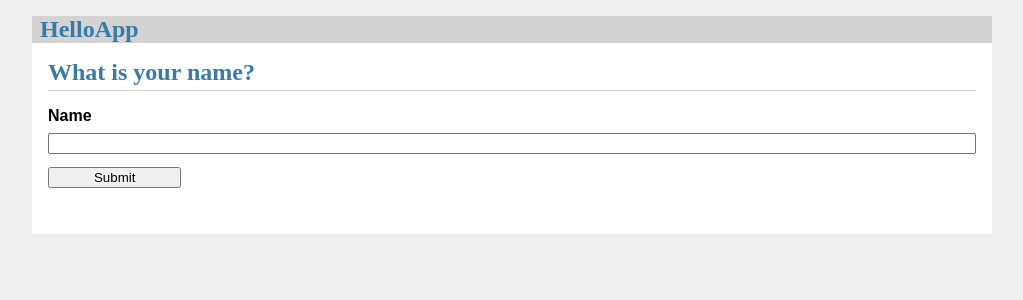
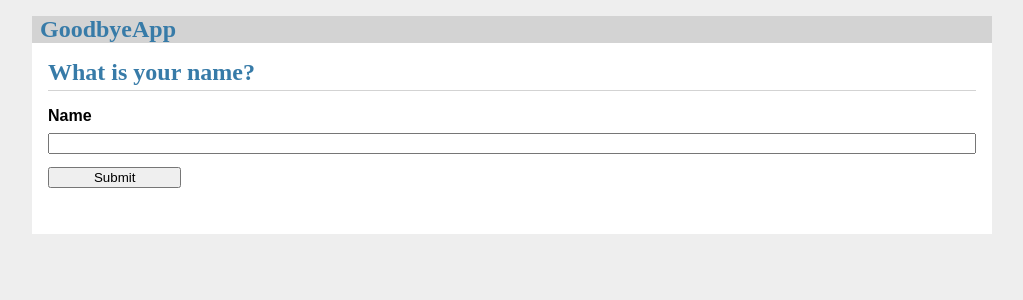
Before and after one commit to yjyun0922/cs220-helloapp, a Flask app: page / in a window 1280 px wide. Shown: the top 300 px of the page, without its empty margins (128-1151 px from the left). Run offline with Flask 2, Linux system fonts and the light colour scheme.

Commit message:
Pivoting to goodbyes

```diff
--- a/app/templates/base.html
+++ b/app/templates/base.html
@@ -1,8 +1,8 @@
 <!doctype html>
-<title>HelloApp</title>
+<title>GoodbyeApp</title>
 <link rel="stylesheet" href="{{ url_for('static', filename='style.css') }}">
 <nav>
-  <h1>HelloApp</h1>
+  <h1>GoodbyeApp</h1>
 </nav>
 <section class="content">
   <header>
--- a/app/templates/index.html
+++ b/app/templates/index.html
@@ -7,7 +7,7 @@
 {% block content %}
 {% if name %}
 <p>
-  Hello, {{name}}!
+  Goodbye, {{name}}!
 </p>
 <p>
   <a href="{{url_for('hello')}}">Again!</a>
```
